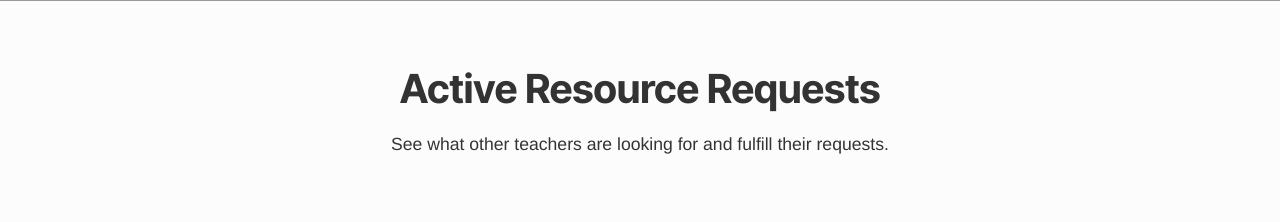
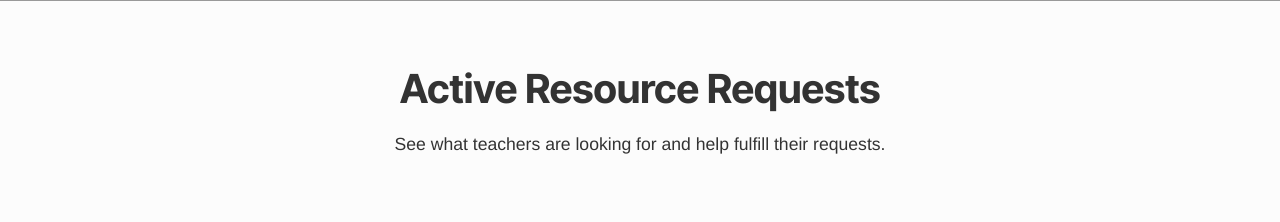
Before and after one commit to JoleneKearse/lessonLinks, a React (Vite) app in the folder client/: page / in a window 1280 px wide. Shown: the part 800-1022 px from the top of the page. Built offline with nearby package versions, Linux system fonts and the light colour scheme.

Commit message:
Minor text adjustments

```diff
--- a/client/src/pages/HomePage/HomePage.jsx
+++ b/client/src/pages/HomePage/HomePage.jsx
@@ -127,7 +127,7 @@ const HomePage = () => {
             <div className="section-title">
               <h2>Active Resource Requests</h2>
               <p>
-                See what other teachers are looking for and fulfill their
+                See what teachers are looking for and help fulfill their
                 requests.
               </p>
             </div>
```
